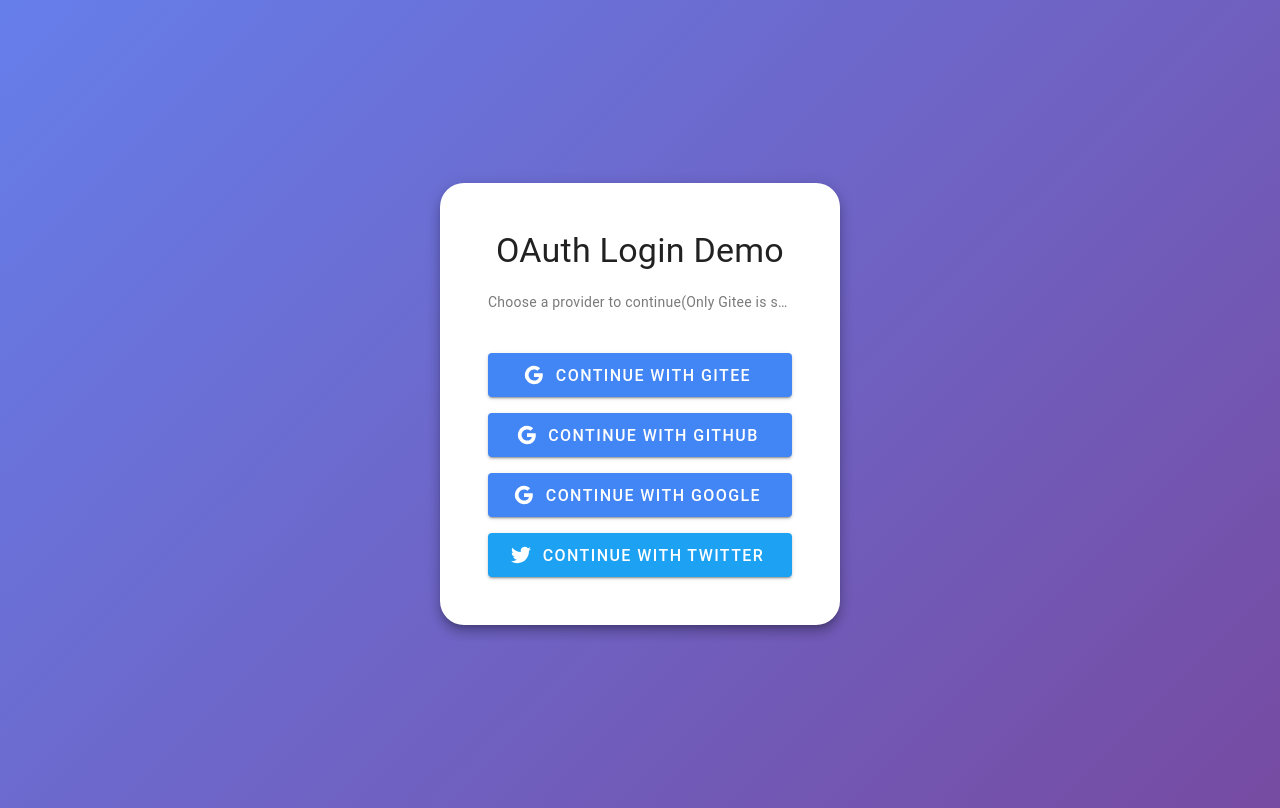
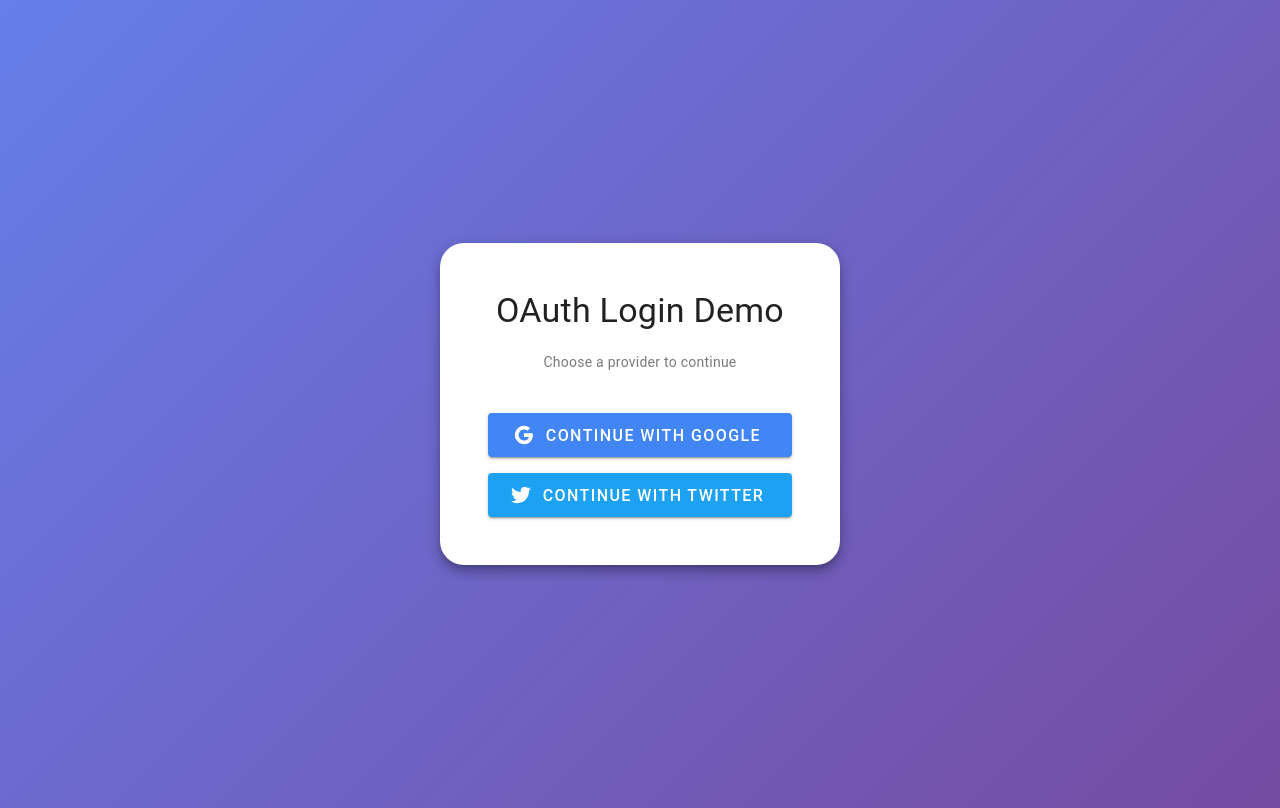
Before and after one commit to mybsam12138/web-demo-frontend, a Vue app: page / in a window 1280 px wide. Built offline with nearby package versions, Linux system fonts and the light colour scheme.

Commit message:
show the user info

```diff
--- a/src/services/api.ts
+++ b/src/services/api.ts
@@ -1,5 +1,5 @@
 import axios from 'axios'
-import type { OAuthProvider } from '../types/oauth'
+import type { OAuthProvider, AuthorizationUrlResponse, UserVo } from '../types/oauth'
 
 const api = axios.create({
   baseURL: '/api',
@@ -14,12 +14,19 @@
    * Get authorization URL for OAuth provider
    */
   async getAuthorizationUrl(provider: OAuthProvider, redirectUrl?: string): Promise<string> {
-
-    const response = await api.get<string>(`/oauth/authorize/${provider}`, {
+    const response = await api.get<AuthorizationUrlResponse>(`/oauth/authorize/${provider}`, {
       params: {
         redirectUrl: redirectUrl || window.location.origin
       }
     })
-    return response.data;
+    return response.data.authorizationUrl
+  },
+
+  /**
+   * Get current user information
+   */
+  async getUserInfo(): Promise<UserVo> {
+    const response = await api.get<UserVo>('/user/info')
+    return response.data
   }
 }
--- a/src/types/oauth.ts
+++ b/src/types/oauth.ts
@@ -7,3 +7,9 @@
   avatar: string
   email: string
 }
+
+export interface UserVo {
+  username: string
+  nickname: string
+  avatar: string
+}
--- a/src/views/Callback.vue
+++ b/src/views/Callback.vue
@@ -36,6 +36,22 @@
                 <p class="text-body-1">
                   Your session has been created. You can now use the application.
                 </p>
+
+                <div v-if="userInfo" class="mt-4">
+                  <v-divider class="mb-4"></v-divider>
+                  <h3 class="text-h6 mb-3">User Information</h3>
+                  <v-row class="mb-2">
+                    <v-col cols="12" class="d-flex align-center">
+                      <v-avatar size="48" class="mr-3">
+                        <v-img :src="userInfo.avatar" :alt="userInfo.nickname"></v-img>
+                      </v-avatar>
+                      <div>
+                        <div class="text-body-1 font-weight-medium">{{ userInfo.nickname }}</div>
+                        <div class="text-body-2 text-medium-emphasis">@{{ userInfo.username }}</div>
+                      </div>
+                    </v-col>
+                  </v-row>
+                </div>
               </v-card-text>
 
               <v-card-actions>
@@ -54,13 +70,16 @@
 <script setup lang="ts">
 import { ref, onMounted } from 'vue'
 import { useRoute } from 'vue-router'
+import { oauthApi } from '../services/api'
+import type { UserVo } from '../types/oauth'
 
 const route = useRoute()
 
 const status = ref<'loading' | 'success' | 'error'>('loading')
 const errorMessage = ref('')
+const userInfo = ref<UserVo | null>(null)
 
-onMounted(() => {
+onMounted(async () => {
   // Check URL parameters for success or error
   const urlParams = new URLSearchParams(window.location.search)
   const message = urlParams.get('message')
@@ -68,14 +87,25 @@
   // Check if this is a success or error callback
   if (route.path.includes('/callback/success')) {
     status.value = 'success'
+    await fetchUserInfo()
   } else if (route.path.includes('/callback/error') || message) {
     status.value = 'error'
     errorMessage.value = message || 'OAuth authentication failed'
   } else {
     // Default: treat as success if redirected from backend
     status.value = 'success'
+    await fetchUserInfo()
   }
 })
+
+const fetchUserInfo = async () => {
+  try {
+    userInfo.value = await oauthApi.getUserInfo()
+  } catch (error) {
+    console.error('Failed to fetch user info:', error)
+    // Keep userInfo as null, don't show user info section
+  }
+}
 </script>
 
 <style scoped>
--- a/src/views/Login.vue
+++ b/src/views/Login.vue
@@ -8,48 +8,10 @@
               OAuth Login Demo
             </v-card-title>
             <v-card-subtitle class="text-center mb-6">
-              Choose a provider to continue(Only Gitee is supported now because the server is in China, but the common package can support all oauth providers)
+              Choose a provider to continue
             </v-card-subtitle>
 
             <v-card-text>
-              <v-btn
-                block
-                size="large"
-                color="#4285F4"
-                class="mb-4 text-white"
-                :disabled="loading"
-                @click="handleOAuthLogin('OAUTH_GITEE')"
-              >
-                <v-icon start>
-                  <svg viewBox="0 0 24 24" width="20" height="20">
-                    <path fill="white" d="M22.56 12.25c0-.78-.07-1.53-.2-2.25H12v4.26h5.92c-.26 1.37-1.04 2.53-2.21 3.31v2.77h3.57c2.08-1.92 3.28-4.74 3.28-8.09z"/>
-                    <path fill="white" d="M12 23c2.97 0 5.46-.98 7.28-2.66l-3.57-2.77c-.98.66-2.23 1.06-3.71 1.06-2.86 0-5.29-1.93-6.16-4.53H2.18v2.84C3.99 20.53 7.7 23 12 23z"/>
-                    <path fill="white" d="M5.84 14.09c-.22-.66-.35-1.36-.35-2.09s.13-1.43.35-2.09V7.07H2.18C1.43 8.55 1 10.22 1 12s.43 3.45 1.18 4.93l2.85-2.22.81-.62z"/>
-                    <path fill="white" d="M12 5.38c1.62 0 3.06.56 4.21 1.64l3.15-3.15C17.45 2.09 14.97 1 12 1 7.7 1 3.99 3.47 2.18 7.07l3.66 2.84c.87-2.6 3.3-4.53 6.16-4.53z"/>
-                  </svg>
-                </v-icon>
-                Continue with Gitee
-              </v-btn>
-
-              <v-btn
-                block
-                size="large"
-                color="#4285F4"
-                class="mb-4 text-white"
-                :disabled="loading"
-                @click="handleOAuthLogin('OAUTH_GITHUB')"
-              >
-                <v-icon start>
-                  <svg viewBox="0 0 24 24" width="20" height="20">
-                    <path fill="white" d="M22.56 12.25c0-.78-.07-1.53-.2-2.25H12v4.26h5.92c-.26 1.37-1.04 2.53-2.21 3.31v2.77h3.57c2.08-1.92 3.28-4.74 3.28-8.09z"/>
-                    <path fill="white" d="M12 23c2.97 0 5.46-.98 7.28-2.66l-3.57-2.77c-.98.66-2.23 1.06-3.71 1.06-2.86 0-5.29-1.93-6.16-4.53H2.18v2.84C3.99 20.53 7.7 23 12 23z"/>
-                    <path fill="white" d="M5.84 14.09c-.22-.66-.35-1.36-.35-2.09s.13-1.43.35-2.09V7.07H2.18C1.43 8.55 1 10.22 1 12s.43 3.45 1.18 4.93l2.85-2.22.81-.62z"/>
-                    <path fill="white" d="M12 5.38c1.62 0 3.06.56 4.21 1.64l3.15-3.15C17.45 2.09 14.97 1 12 1 7.7 1 3.99 3.47 2.18 7.07l3.66 2.84c.87-2.6 3.3-4.53 6.16-4.53z"/>
-                  </svg>
-                </v-icon>
-                Continue with Github
-              </v-btn>
-
               <v-btn
                 block
                 size="large"
@@ -118,8 +80,9 @@
 
     // Get authorization URL from backend.
     // The backend will handle the OAuth callback and redirect back to frontend
-    const authorizationUrl = await oauthApi.getAuthorizationUrl(provider," ")
-    console.log("authorziedUrl:"+authorizationUrl);
+    const redirectUrl = `${window.location.origin}/callback/success`
+    const authorizationUrl = await oauthApi.getAuthorizationUrl(provider, redirectUrl)
+
     // Redirect to OAuth provider
     window.location.href = authorizationUrl
   } catch (err: any) {
```
